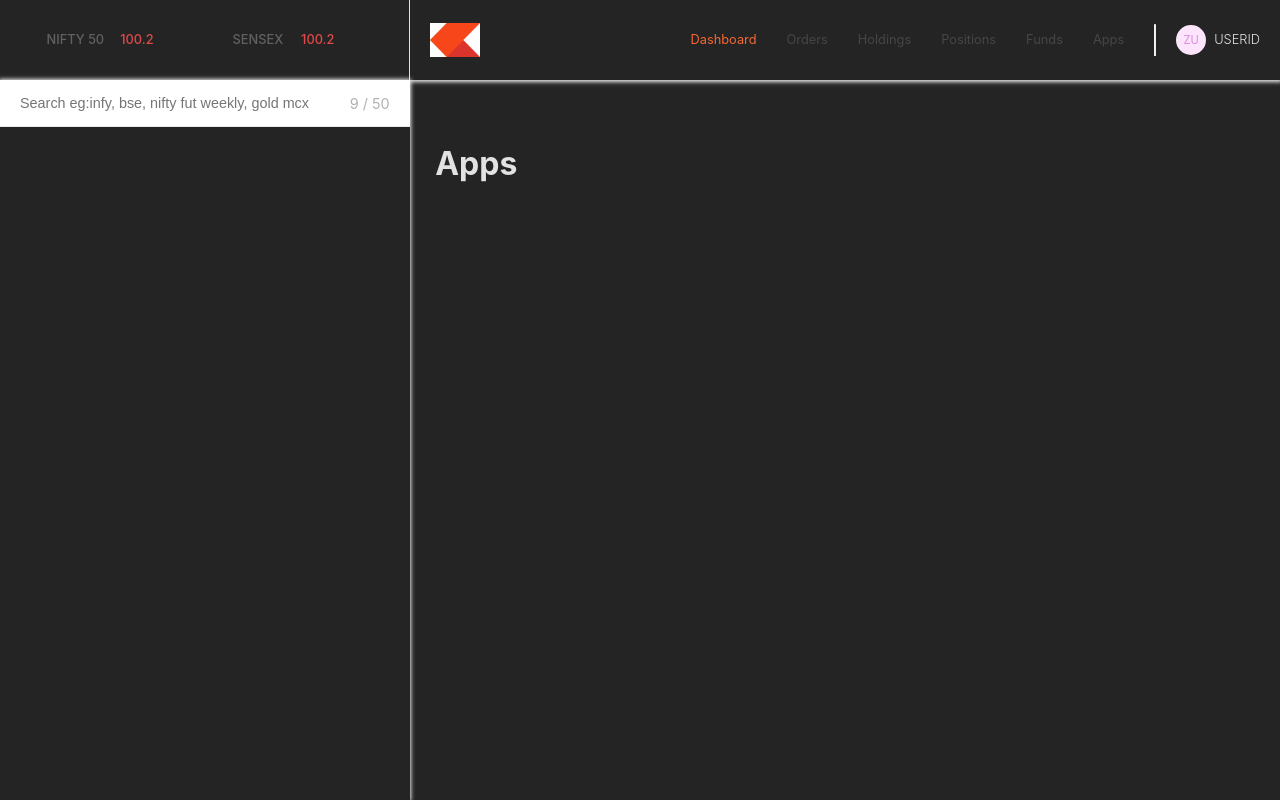
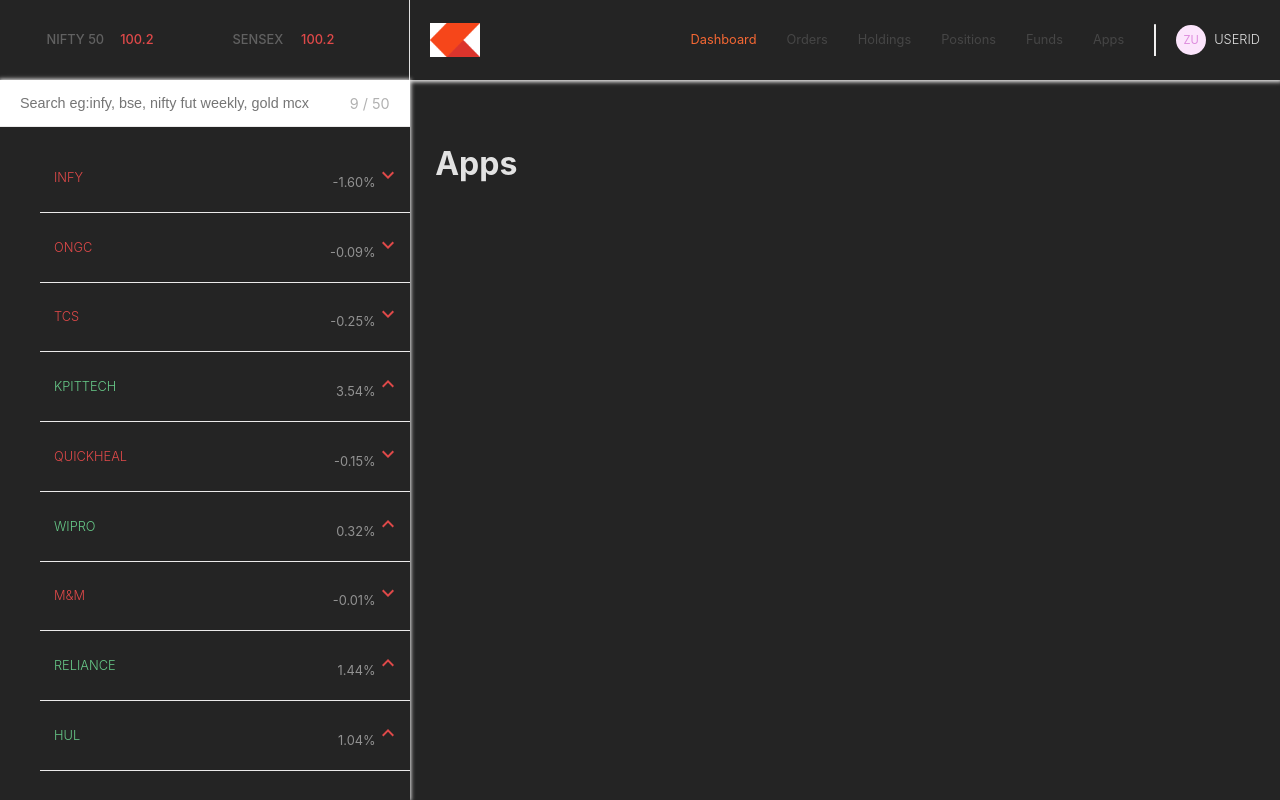
Before and after one commit to madss-fi/Trade-E, a React (Vite) app in the folder dashboard/: page /apps in a window 1280 px wide. Built offline with nearby package versions, Linux system fonts and the light colour scheme.

Commit message:
Update WatchList component

```diff
--- a/dashboard/src/components/WatchList.jsx
+++ b/dashboard/src/components/WatchList.jsx
@@ -1,4 +1,8 @@
-import React from "react";
+import React,{useState} from "react";
+import {Tooltip,Grow} from '@mui/material';
+import {watchlist} from "../data/data";
+import {KeyboardArrowDown,KeyboardArrowUp} from "@mui/icons-material";
+
 
 const WatchList = () => {
   return (
@@ -11,12 +15,41 @@
           placeholder="Search eg:infy, bse, nifty fut weekly, gold mcx"
           className="search"
         />
-        <span className="counts"> 9 / 50</span>
+        <span className="counts"> {watchlist.length} / 50</span>
       </div>
 
-      <ul className="list"></ul>
+      <ul className="list">
+        {watchlist.map((stock,index)=>{
+          return(<WatchListItem stock={stock} key={index} />)
+        })}
+      </ul>
     </div>
   );
 };
 
 export default WatchList;
+
+const WatchListItem = ({stock}) =>{
+  const [showWatchlistActions,setShowWatchlistActions] = useState(false);
+  const handleMouseEnter = (e) =>{
+    setShowWatchlistActions(true);
+  }
+
+  const handleMouseLeave = (e) =>{
+    setShowWatchlistActions(true);
+  }
+  return(
+    <li onMouseEnter = {handleMouseEnter} onMouseLeave = {handleMouseLeave}>
+      <div className="item">
+        <p className = {stock.isDown ? "down" : "up"}>{stock.name}</p>
+        <div className="itemInfo">
+          <span className="percent">{stock.percent}</span>
+          {stock.isDown ? (
+            <KeyboardArrowDown className="down"/>
+          ) : <KeyboardArrowUp className="down"/>
+          }
+        </div>
+      </div>
+    </li>
+  )
+}
```
